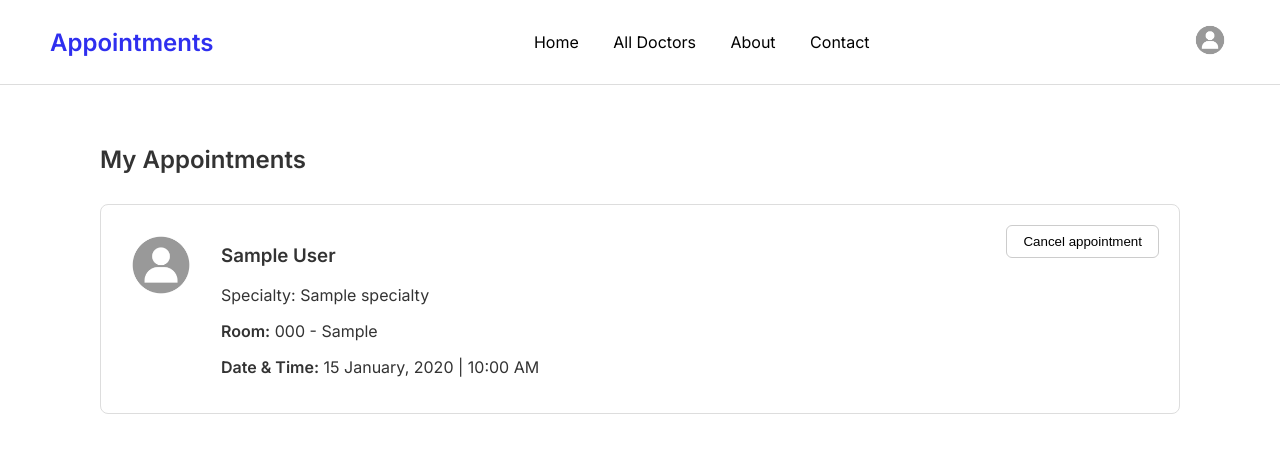
After one commit to longduc205/appointment-schedules, a Flask app: page /appointmentwatching in a window 1280 px wide. The commit adds this page. Shown: the top 473 px of the page. Run offline with Flask 3, Linux system fonts and the light colour scheme; tables that the repository leaves empty hold one stand-in row (values such as "Sample post").

Commit message:
appoinment

```diff
--- a/appointmentapp/index.py
+++ b/appointmentapp/index.py
@@ -1,7 +1,6 @@
-from flask import render_template, request, session, url_for, redirect
+from flask import render_template, request, session, url_for, redirect, flash
 from appointmentapp import app
 from appointmentapp import utils
-
 
 @app.route('/')
 def home():
@@ -22,6 +21,46 @@ def profile():
 
     return render_template('user.html', user=user, patient=patient)
 
+@app.route('/update-user/<int:user_id>', methods=['POST'])
+def update_user_profile(user_id):
+    user = User.query.get(user_id)
+    patient = Patient.query.get(user_id)
+
+    if not user or not patient:
+        flash('User not found.', 'danger')
+        return redirect(url_for('profile'))
+
+    # Lấy dữ liệu từ form một cách an toàn
+    user.fullname_user = request.form.get('fullname_user')
+    user.user_email = request.form.get('user_email')
+    user.user_phone = request.form.get('user_phone')
+    patient.address = request.form.get('address')
+    patient.date_of_birth = request.form.get('date_of_birth')
+
+    db.session.commit()
+    flash('Information updated successfully!', 'success')
+    return redirect(url_for('profile'))
+def update_user_profile(user_id):
+    print("🧾 Dữ liệu form nhận được:", request.form)
+
+@app.route('/appointmentwatching')
+def appointments():
+    appointments = Appointment.query.filter(Appointment.status_appointment != 'cancelled').all()
+    return render_template('appointmentwatching.html', appointments=appointments)
+
+@app.route('/cancel-appointment/<int:appointment_id>', methods=['POST'])
+def cancel_appointment(appointment_id):
+    appointment = Appointment.query.get(appointment_id)
+    if appointment:
+        if appointment.status_appointment == 'completed':
+            flash('Cannot cancel a completed appointment.', 'warning')
+        appointment.status_appointment = 'cancelled'
+        db.session.commit()
+        flash('Appointment has been cancelled.', 'success')
+    else:
+        flash('Appointment not found.', 'error')
+    return redirect(url_for('appointments'))
+
 if __name__ == '__main__':
     from appointmentapp.admin import *
     app.run(debug=True)
--- /dev/null
+++ b/appointmentapp/static/css/watching.css
@@ -0,0 +1,134 @@
+body {
+    font-family: 'Inter', sans-serif;
+    margin: 0;
+    padding: 0;
+    background: #fff;
+    color: #333;
+}
+
+.navbar {
+    display: flex;
+    justify-content: space-between;
+    align-items: center;
+    padding: 20px 50px;
+    border-bottom: 1px solid #ddd;
+}
+
+.logo {
+    font-weight: 700;
+    font-size: 24px;
+    color: #2f2fef;
+}
+
+.nav-links a {
+    margin: 0 15px;
+    text-decoration: none;
+    color: black;
+}
+
+.nav-links a.active {
+    color: blue;
+    text-decoration: underline;
+}
+
+.user-dropdown {
+    position: relative;
+    display: inline-block;
+}
+
+.profile-icon {
+    width: 40px;
+    height: 40px;
+    border-radius: 50%;
+    cursor: pointer;
+}
+
+.dropdown-content {
+    display: none;
+    position: absolute;
+    right: 0;
+    background-color: #fff;
+    min-width: 150px;
+    border: 1px solid #ccc;
+    box-shadow: 0px 2px 6px rgba(0,0,0,0.1);
+}
+
+.user-dropdown:hover .dropdown-content {
+    display: block;
+}
+
+.dropdown-content a {
+    padding: 10px;
+    display: block;
+    text-decoration: none;
+    color: black;
+}
+
+.dropdown-content a:hover {
+    background-color: #f5f5f5;
+}
+
+.container {
+    padding: 40px 100px;
+}
+
+h2 {
+    margin-bottom: 30px;
+}
+
+.appointment-card {
+    display: flex;
+    align-items: flex-start;
+    border: 1px solid #ddd;
+    padding: 20px;
+    margin-bottom: 20px;
+    border-radius: 8px;
+}
+
+.appointment-card img {
+    width: 80px;
+    height: 80px;
+    border-radius: 6px;
+    margin-right: 20px;
+}
+
+.details {
+    flex-grow: 1;
+}
+
+.details .role {
+    font-size: 14px;
+    color: gray;
+    margin: 5px 0;
+}
+
+.actions {
+    display: flex;
+    flex-direction: column;
+    gap: 10px;
+}
+
+button {
+    padding: 8px 16px;
+    border-radius: 6px;
+    border: 1px solid #ccc;
+    cursor: pointer;
+    background: white;
+}
+
+button.pay {
+    background-color: #4a64f5;
+    color: white;
+    border: none;
+}
+
+button.paid {
+    background-color: #4a64f5;
+    color: white;
+    border: none;
+    cursor: default;
+}
+
+button.cancel:hover {
+    background-color: #eee;
+}
--- /dev/null
+++ b/appointmentapp/templates/appointmentwatching.html
@@ -0,0 +1,63 @@
+<!DOCTYPE html>
+<html lang="en">
+<head>
+    <meta charset="UTF-8">
+    <title>My Appointments</title>
+    <link rel="stylesheet" href="{{ url_for('static', filename='css/watching.css') }}">
+    <link href="https://fonts.googleapis.com/css2?family=Inter:wght@400;600&display=swap" rel="stylesheet">
+</head>
+<body>
+    <header class="navbar">
+        <div class="logo">Appointments</div>
+        <nav class="nav-links">
+            <a href="#">Home</a>
+            <a href="#">All Doctors</a>
+            <a href="#">About</a>
+            <a href="#">Contact</a>
+        </nav>
+        <div class="user-dropdown">
+            <img src="{{ url_for('static', filename='images/user.jpg') }}" class="profile-icon" alt="User">
+            <div class="dropdown-content">
+                <a href="#">My Profile</a>
+                <a href="#">My Appointments</a>
+                <a href="#">Logout</a>
+            </div>
+        </div>
+    </header>
+
+    <main class="container">
+        <h2>My Appointments</h2>
+
+        {% for app in appointments %}
+        <div class="appointment-card">
+            <img src="{{ url_for('static', filename='images/user.jpg') }}" alt="Doctor">
+            <div class="details">
+                <h3>{{ app.doctor.full_name }}</h3>
+                <p> Specialty: {{ app.doctor.specialty.specialty_name }}</p>
+                <p><strong>Room:</strong> {{ app.room.room_number }} - {{ app.room.room_location }}</p>
+                <p><strong>Date & Time:</strong> {{ app.appointment_date.strftime('%d %B, %Y | %I:%M %p') }}</p>
+            </div>
+            <div class="actions">
+                <form method="POST" action="{{ url_for('cancel_appointment', appointment_id=app.appointment_id) }}" class="cancel-form">
+                    <button type="submit" class="cancel-btn">Cancel appointment</button>
+                </form>
+            </div>
+        </div>
+        {% endfor %}
+    </main>
+<script>
+document.addEventListener("DOMContentLoaded", function () {
+    const cancelForms = document.querySelectorAll('.cancel-form');
+
+    cancelForms.forEach(function(form) {
+        form.addEventListener('submit', function (e) {
+            const confirmed = confirm("Are you sure you want to cancel this appointment?");
+            if (!confirmed) {
+                e.preventDefault();
+            }
+        });
+    });
+});
+</script>
+</body>
+</html>
```
Also changed, not shown: appointmentapp/templates/user.html (+52 -7 lines), testsession.py (deleted, +0 -7 lines).
